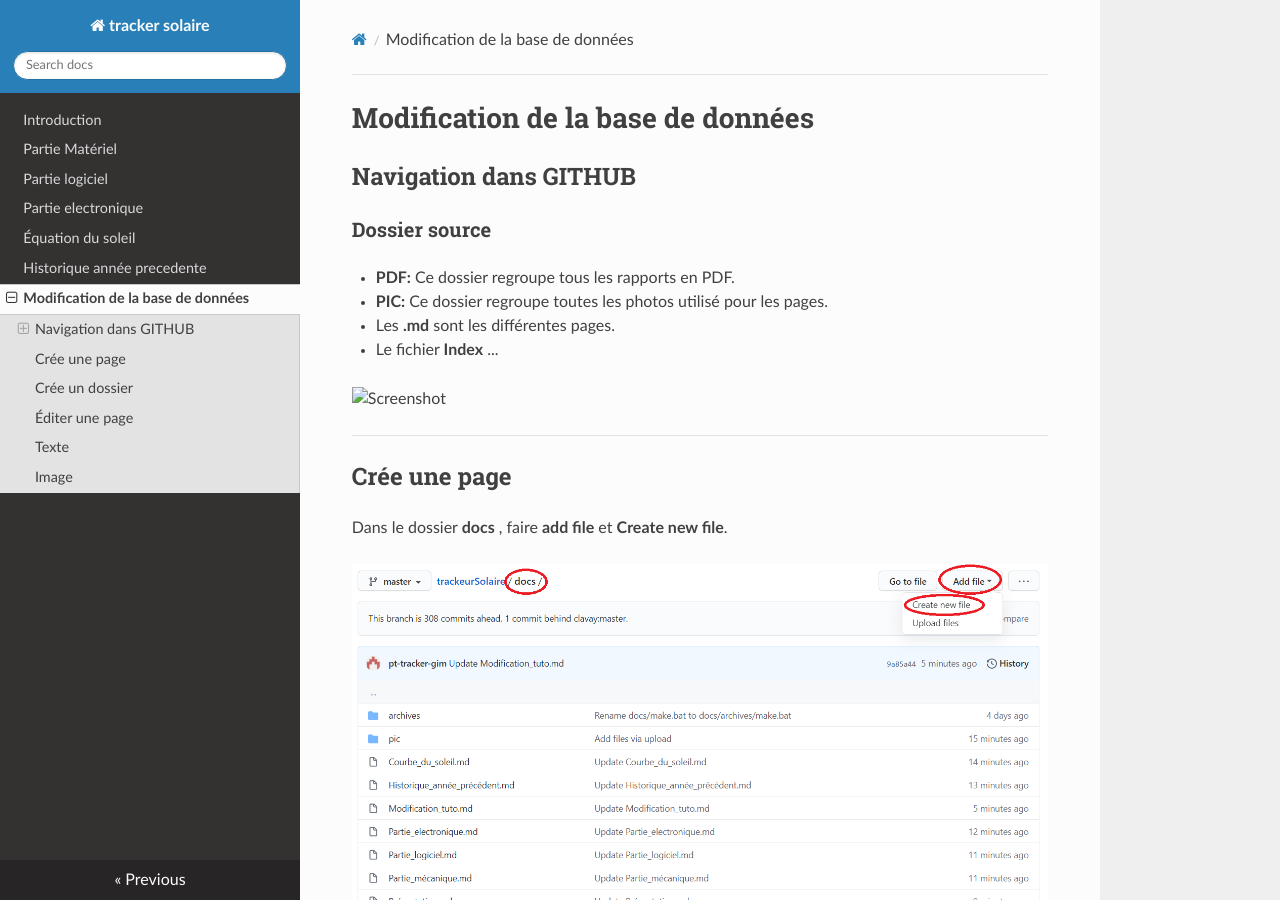
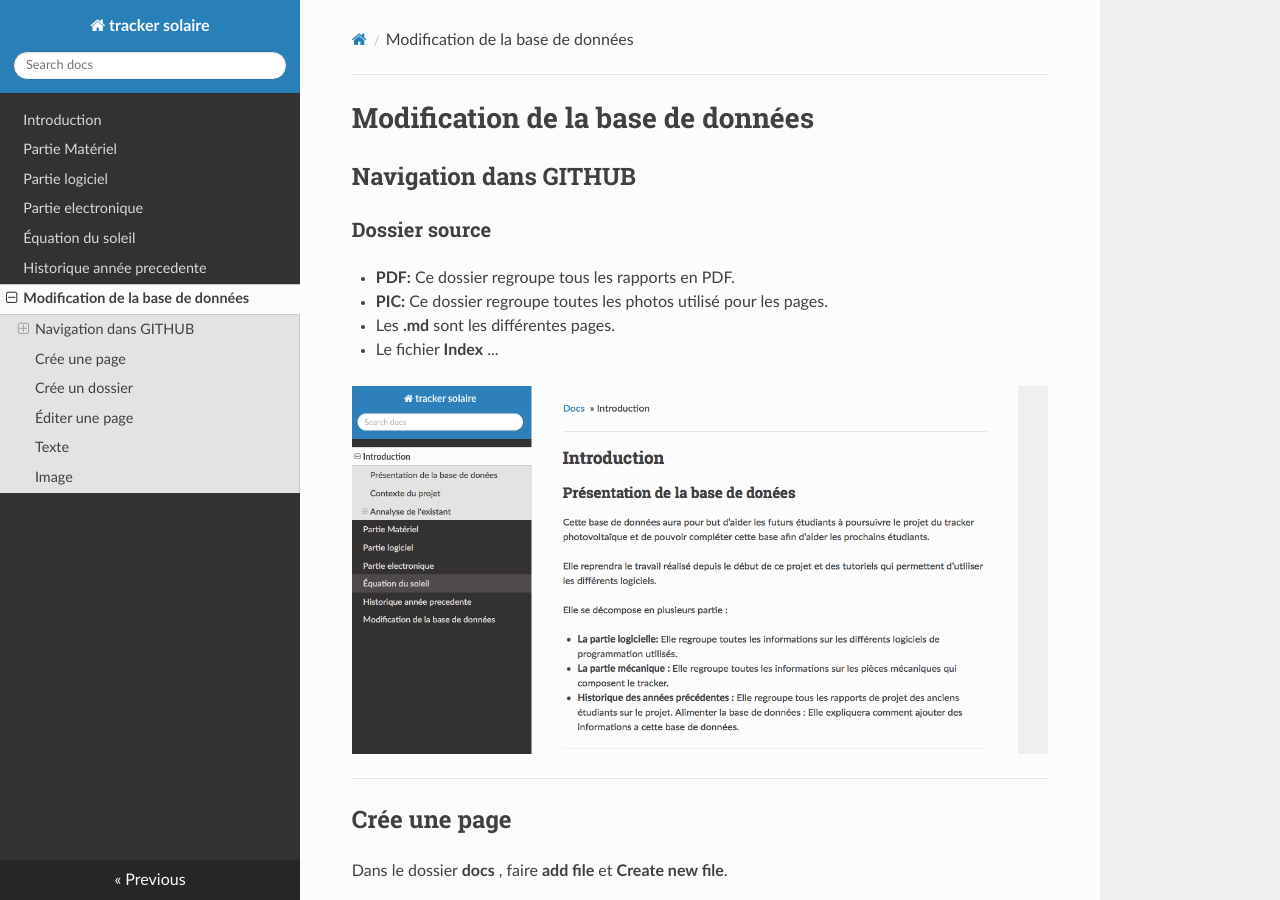
Before and after one commit to pt-tracker-gim/trackeurSolaire, an MkDocs documentation site: the page built from docs/Modification_tuto.md, in a window 1280 px wide and 900 px high. Built offline with MkDocs 1.6.1, drawn with Linux system fonts in a browser that asks for light colours; nearby versions of some CDN libraries; old or Windows-style settings are respelled for this version of MkDocs.

Commit message:
Update Modification_tuto.md

```diff
--- a/docs/Modification_tuto.md
+++ b/docs/Modification_tuto.md
@@ -9,7 +9,7 @@
   * Les **.md** sont les différentes pages.
   * Le fichier **Index** ...
 
-![Screenshot](pic/Modification_tuto/dosier_source.PNG)
+![Screenshot](pic/Modification_tuto/dosier_source.png)
 
 ---------
 
```
